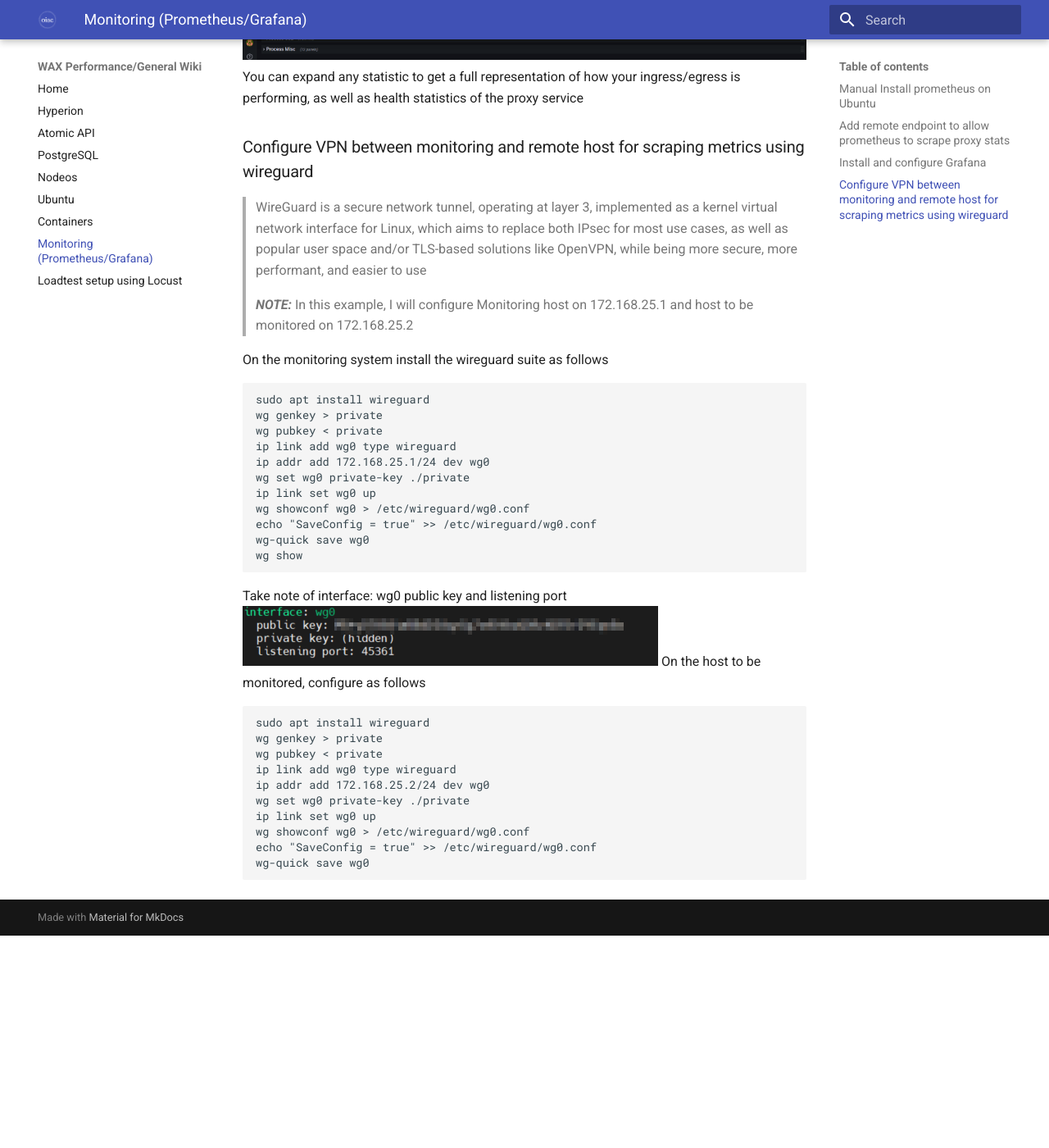
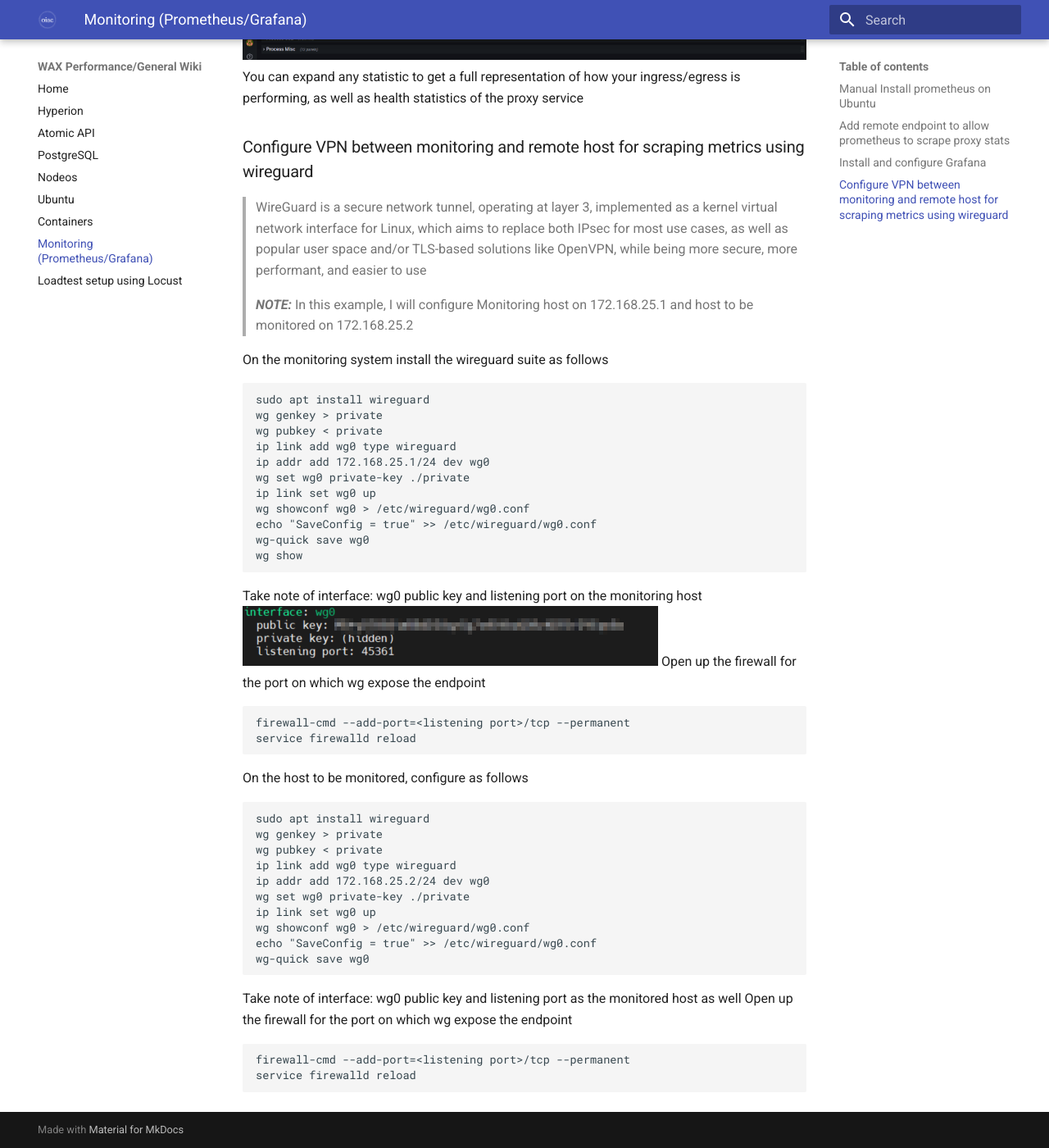
Before and after one commit to oneinacillian/wiki, an MkDocs documentation site: the page built from docs/monitoring.md, in a window 1280 px wide and 1400 px high, scrolled down 5284 px. Shown: the whole window at 82% size. Built offline with MkDocs 1.6.1 and Material for MkDocs 9.7.7, drawn with Linux system fonts in a browser that asks for light colours; before the commit the page ends 6425 px from its top, so only the background shows below that.

Commit message:
add wireguard detail to monitoring

````diff
--- a/docs/monitoring.md
+++ b/docs/monitoring.md
@@ -141,8 +141,15 @@
 wg-quick save wg0
 wg show
 ```
-Take note of interface: wg0 public key and listening port
+
+Take note of interface: wg0 public key and listening port on the monitoring host
 <img src="/assets/wg show.png"/>
+Open up the firewall for the port on which wg expose the endpoint
+```
+firewall-cmd --add-port=<listening port>/tcp --permanent
+service firewalld reload
+```
+
 On the host to be monitored, configure as follows
 ```
 sudo apt install wireguard
@@ -156,3 +163,10 @@
 echo "SaveConfig = true" >> /etc/wireguard/wg0.conf
 wg-quick save wg0
 ```
+
+Take note of interface: wg0 public key and listening port as the monitored host as well
+Open up the firewall for the port on which wg expose the endpoint
+```
+firewall-cmd --add-port=<listening port>/tcp --permanent
+service firewalld reload
+```
````
